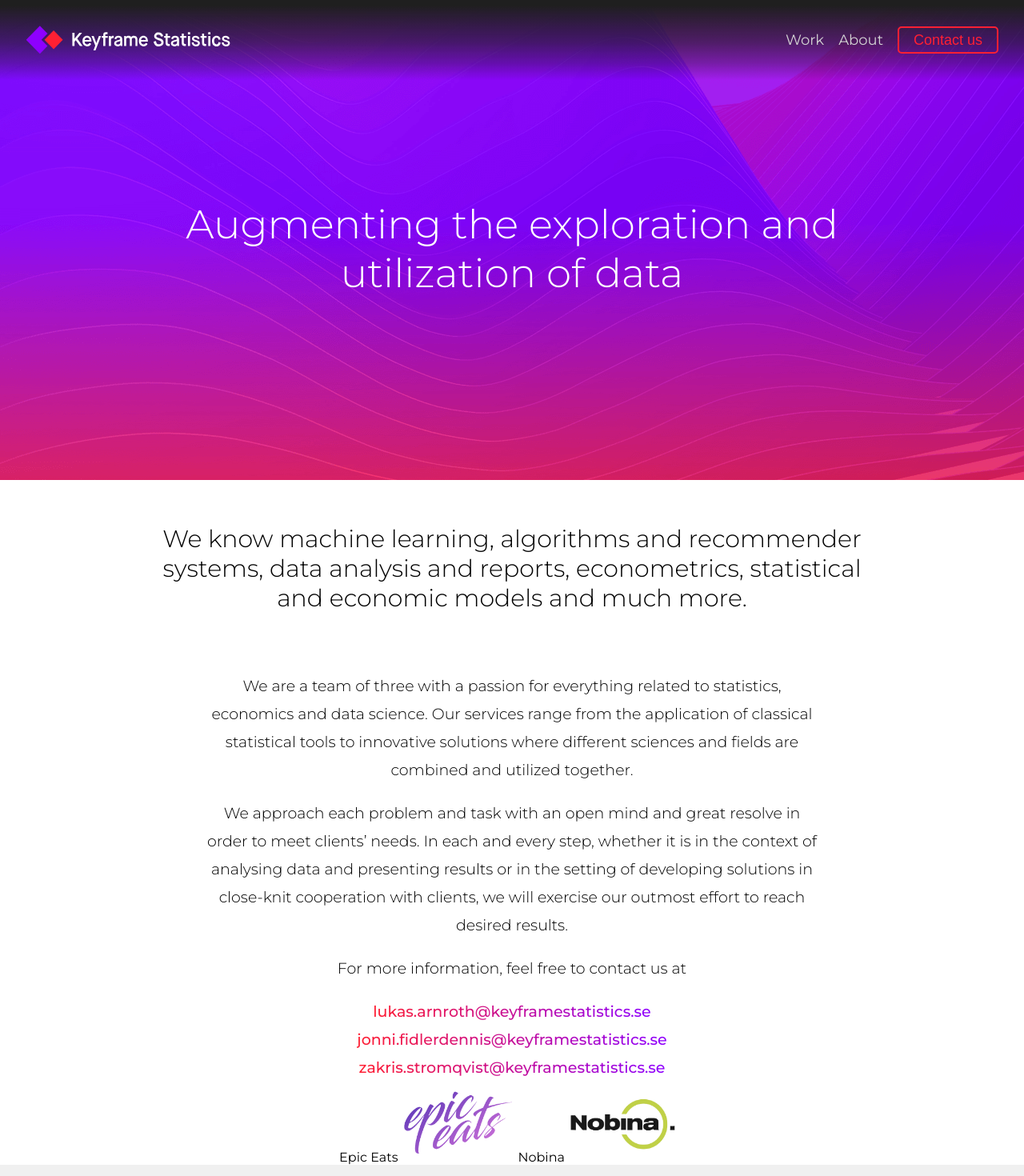
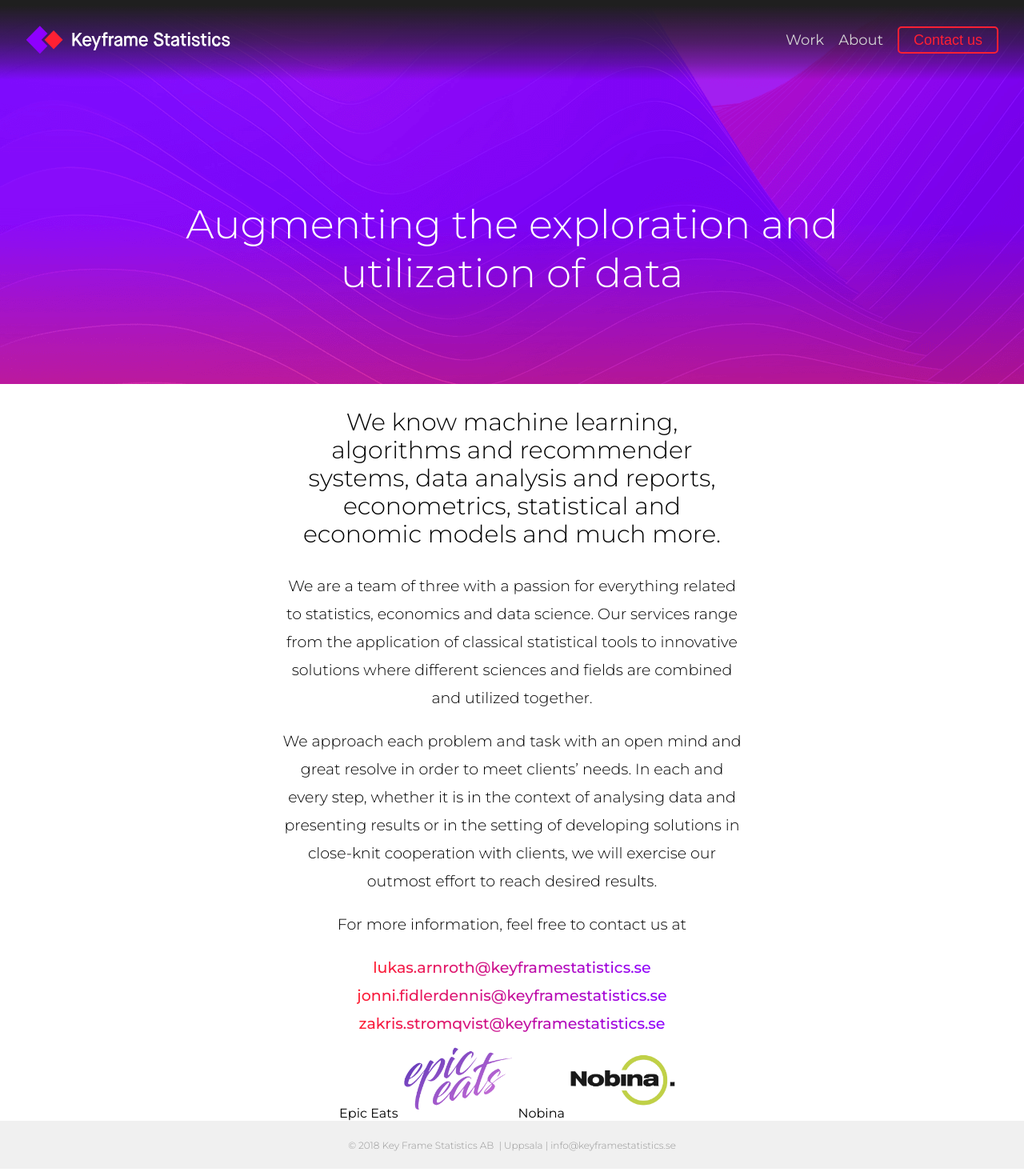
Before and after one commit to lukketotte/keyframestatistics, a React (Create React App) app: page / in a window 1280 px wide. Shown: the top 1470 px of the page at 80% size. Built offline with nearby package versions, Linux system fonts and the light colour scheme.

Commit message:
I hate css

```diff
--- a/package.json
+++ b/package.json
@@ -10,11 +10,15 @@
     "@types/node": "^12.12.54",
     "@types/react": "^16.9.46",
     "@types/react-dom": "^16.9.8",
+    "@types/react-onclickoutside": "^6.7.3",
+    "@types/react-outside-click-handler": "^1.3.0",
     "@types/react-router-dom": "^5.1.5",
     "@types/styled-components": "^5.1.2",
     "react": "^16.13.1",
     "react-dom": "^16.13.1",
     "react-icons": "^3.11.0",
+    "react-onclickoutside": "^6.9.0",
+    "react-outside-click-handler": "^1.3.0",
     "react-router-dom": "^5.2.0",
     "react-scripts": "3.4.3",
     "styled-components": "^5.1.1",
--- a/src/App.tsx
+++ b/src/App.tsx
@@ -3,6 +3,10 @@ import styled from 'styled-components';
 import { UIContext } from './context/Context';
 import Body from './components/Body';
 import Footer from './components/Footer';
+
+type MainDivP = {
+  scrollBarWidth: number;
+};
 
 const MainDiv = styled.div`
   width: 100%;
@@ -19,7 +23,9 @@ function App() {
       return () => window.removeEventListener('resize', handleWindowResize);
     }, []);
   };
+
   const { state, dispatch } = useContext(UIContext);
+
   useEffect(() => {
     return dispatch({
       type: 'SET_WIDTH',
--- a/src/components/Body.tsx
+++ b/src/components/Body.tsx
@@ -1,27 +1,31 @@
-import React from 'react';
+import React, { useEffect, useContext } from 'react';
 import styled from 'styled-components';
 import Email from './Email';
 import LogoGrid from './LogoGrid';
 import members from '../constants/team/members.json';
 import Header from './Header';
+import { UIContext } from '../context/Context';
 
 const MainDiv = styled.div`
   display: flex;
   flex-direction: column;
   align-items: center;
-  margin: 0em auto;
   position: relative;
+`;
 
-  @media (max-width: 767px) {
-    margin: 0rem auto;
-  }
+const ScrollDiv = styled.div`
+  margin-left: calc(100vw - 100%);
+  margin-right: 0;
+  display: flex;
+  flex-direction: column;
+  align-items: center;
 `;
 
 const SubHeader = styled.h2`
-  width: 70vw;
   font-size: 30px;
   font-weight: 50;
   text-align: center;
+
   @media (max-width: 767px) {
     font-size: 25px;
     font-weight: 40;
@@ -29,13 +33,14 @@ const SubHeader = styled.h2`
 `;
 
 const BodyDiv = styled.div`
-  width: 60vw;
+  width: 45vw;
   font-size: 19px;
   font-weight: 50;
   text-align: center;
   line-height: 35px;
 
   @media (max-width: 767px) {
+    width: 60vw;
     font-size: 16px;
     font-weight: 40;
     line-height: 30px;
@@ -48,17 +53,25 @@ interface BodyProps {
 }
 
 const Body = ({ width }: BodyProps) => {
+  const { state } = useContext(UIContext);
+
+  useEffect(() => {
+    state.open && (document.body.style.overflow = 'hidden');
+    !state.open && (document.body.style.overflow = 'unset');
+  }, [state.open]);
+
   return (
     <MainDiv>
       <Header width={width} />
+      <ScrollDiv>
+        <BodyDiv>
           <SubHeader>
             <p>
               We know machine learning, algorithms and recommender systems, data
-          analysis and reports, econometrics, statistical and economic models
-          and much more.
+              analysis and reports, econometrics, statistical and economic
+              models and much more.
             </p>
           </SubHeader>
-      <BodyDiv>
           <p>
             We are a team of three with a passion for everything related to
             statistics, economics and data science. Our services range from the
@@ -67,11 +80,12 @@ const Body = ({ width }: BodyProps) => {
             together.
           </p>
           <p>
-          We approach each problem and task with an open mind and great resolve
-          in order to meet clients’ needs. In each and every step, whether it is
-          in the context of analysing data and presenting results or in the
-          setting of developing solutions in close-knit cooperation with
-          clients, we will exercise our outmost effort to reach desired results.
+            We approach each problem and task with an open mind and great
+            resolve in order to meet clients’ needs. In each and every step,
+            whether it is in the context of analysing data and presenting
+            results or in the setting of developing solutions in close-knit
+            cooperation with clients, we will exercise our outmost effort to
+            reach desired results.
           </p>
           <p>For more information, feel free to contact us at</p>
           {members.map((m) => (
@@ -79,6 +93,7 @@ const Body = ({ width }: BodyProps) => {
           ))}
         </BodyDiv>
         <LogoGrid size={width} />
+      </ScrollDiv>
     </MainDiv>
   );
 };
--- a/src/components/BurgerButton.tsx
+++ b/src/components/BurgerButton.tsx
@@ -1,6 +1,8 @@
-import React, { useState } from 'react';
+import React, { useContext } from 'react';
 import styled from 'styled-components';
+import OutsideClickHandler from 'react-outside-click-handler';
 import SliderMenu from './SliderMenu';
+import { UIContext } from '../context/Context';
 
 const Button = styled.button<{ open: boolean }>`
   position: absolute;
@@ -45,15 +47,29 @@ const Button = styled.button<{ open: boolean }>`
 `;
 
 const BurgerButton = () => {
-  const [open, setOpen] = useState(false);
+  const { state, dispatch } = useContext(UIContext);
+
+  const DrawerButton = (open: boolean) => {
+    dispatch({
+      type: 'SET_OPEN',
+      payload: open,
+    });
+  };
+
   return (
     <>
-      <Button open={open} onClick={() => setOpen(!open)}>
-        <div />
-        <div />
-        <div />
-      </Button>
-      <SliderMenu open={open} />
+      <OutsideClickHandler
+        onOutsideClick={() => {
+          dispatch({ type: 'SET_OPEN', payload: false });
+        }}
+      >
+        <Button open={state.open} onClick={() => DrawerButton(!state.open)}>
+          <div />
+          <div />
+          <div />
+        </Button>
+        <SliderMenu open={state.open} />
+      </OutsideClickHandler>
     </>
   );
 };
--- a/src/components/Footer.tsx
+++ b/src/components/Footer.tsx
@@ -17,12 +17,17 @@ const FooterDiv = styled.div`
   justify-content: center;
 `;
 
+const TextDiv = styled.div`
+  margin-left: calc(100vw - 100%);
+  margin-right: 0;
+`;
+
 const Footer = () => {
   return (
     <FooterDiv>
-      <div>
+      <TextDiv>
         © 2018 Key Frame Statistics AB  | Uppsala | info@keyframestatistics.se
-      </div>
+      </TextDiv>
     </FooterDiv>
   );
 };
--- a/src/components/Header.tsx
+++ b/src/components/Header.tsx
@@ -11,7 +11,7 @@ import logoWhite from '../media/logo-white.svg';
 
 const breakpoints = {
   sm: 767,
-  md: 1024,
+  md: 1280,
   lg: 1440,
 };
 
@@ -22,15 +22,18 @@ type HeaderDivProps = {
 const HeaderDiv = styled.header<HeaderDivProps>`
   height: 600px;
   background-image: ${(props) => `url(${props.image})`};
-  width: 100%;
-  background-size: cover;
   display: flex;
   flex-direction: column;
   align-items: center;
   z-index: 100;
+  margin-left: 0px;
+  position: relative;
+  width: 100%;
+  height: 60vh;
 `;
 
 const LinkDiv = styled.div`
+  margin-left: calc(100vw - 100%);
   display: flex;
   flex-direction: row;
   align-items: center;
@@ -76,6 +79,8 @@ type H1props = {
 };
 
 const SubHeader = styled.h1<H1props>`
+  margin-left: calc(100vw - 100%);
+  margin-right: 0;
   max-width: 70%;
   color: white;
   margin-top: ${(props) =>
--- a/src/components/SliderMenu.tsx
+++ b/src/components/SliderMenu.tsx
@@ -1,7 +1,8 @@
-import React, { useRef, useEffect } from 'react';
+import React from 'react';
 import styled from 'styled-components';
 
 //TODO: click outside functionality
+// https://usehooks.com/useOnClickOutside/
 
 const Ul = styled.ul<{ open: boolean }>`
   padding: 2rem;
--- a/src/context/Context.tsx
+++ b/src/context/Context.tsx
@@ -3,10 +3,12 @@ import { UIReducer } from './Reducer';
 
 export type UIinterface = {
   width: number | any;
+  open: boolean | any;
 };
 
 const initialState: UIinterface = {
   width: null,
+  open: false,
 };
 
 export const UIContext = createContext<UIinterface | any>(initialState);
--- a/src/context/Reducer.tsx
+++ b/src/context/Reducer.tsx
@@ -9,6 +9,8 @@ export const UIReducer = (state: UIinterface, action: IAction): UIinterface => {
   switch (action.type) {
     case 'SET_WIDTH':
       return { ...state, width: action.payload };
+    case 'SET_OPEN':
+      return { ...state, open: action.payload };
     default:
       return state;
   }
```
Also changed, not shown: public/index.css (line endings or trailing spaces), 1 other file (tests, documents, lock files or other folders). Lines whose indentation alone changed are shown as unchanged.
